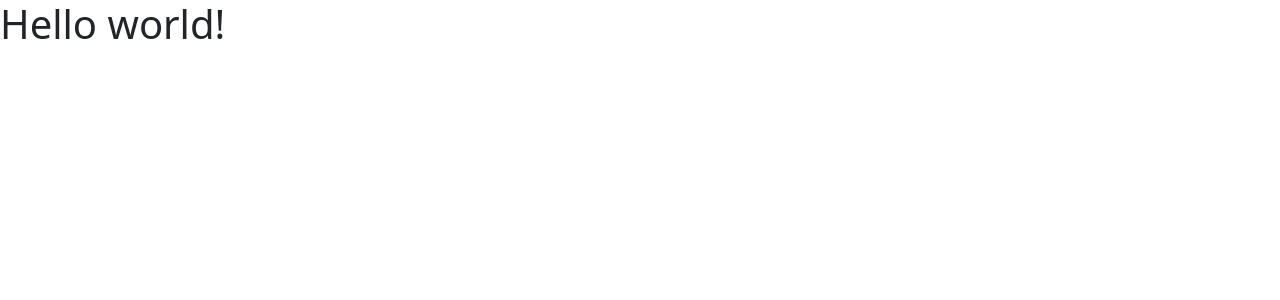
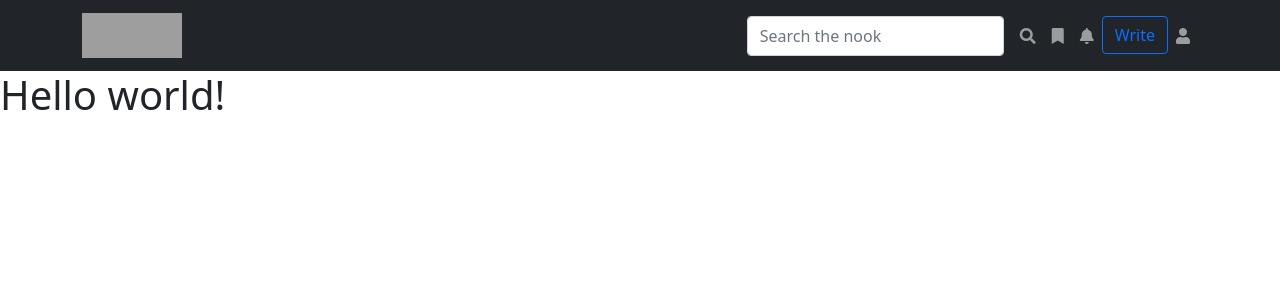
Before and after one commit to datonex/owl-nook, a Django app: page / in a window 1280 px wide. Shown: the top 300 px of the page. Run offline with Django 3.2, Linux system fonts and the light colour scheme; tables that the repository leaves empty hold one stand-in row (values such as "Sample post"); grey boxes are pictures that could not be loaded.

Commit message:
Add navbar to base template

```diff
--- a/static/css/style.css
+++ b/static/css/style.css
@@ -0,0 +1,4 @@
+.owlnook-logo {
+  width: 100px;
+  height: 45px;
+}
--- a/templates/base.html
+++ b/templates/base.html
@@ -29,7 +29,43 @@
   <body class="d-flex flex-column h-100 main-bg">
 
     <!-- Navigation -->
+    <nav class="navbar navbar-expand navbar-dark bg-dark">
+      <div class="container">
+        <a class="navbar-brand" href="#!">
+          <img src="{% static 'img/logo/png/logo-coral.png' %}" alt="Owl Nook" class="owlnook-logo">
+        </a>
+        <!-- user not authenticated -->
+        {% comment %} <div class="collapse navbar-collapse" id="navbarSupportedContent">
+          <ul class="navbar-nav ms-auto">
+            <li class="nav-item ms-3">
+              <a class="btn btn-primary" href="#" role="button">Login</a>
+            </li>
+            <li class="nav-item ms-3">
+              <a class="btn btn-outline-primary" href="#" role="button">Register</a>
+            </li>
+          </ul>
+        </div> {% endcomment %}
+        <!-- user is authenticated -->
+        <button class="navbar-toggler" type="button" data-bs-toggle="collapse" data-bs-target="#navbarSupportedContent" aria-controls="navbarSupportedContent" aria-expanded="false" aria-label="Toggle navigation">
+          <span class="navbar-toggler-icon"></span>
+        </button>
+          <div class="collapse navbar-collapse" id="navbarSupportedContent">
 
+            <ul class="navbar-nav ms-auto mb-2 mb-lg-0">
+              <li class="nav-item">
+                <form class="d-flex">
+                  <input class="form-control me-2" type="search" placeholder="Search the nook" aria-label="Search">
+                  <a class="nav-link" href="#"><i class="fa fa-search" aria-hidden="true"></i></a>
+                </form>
+              </li>
+              <li class="nav-item"><a class="nav-link" href="#"><i class="fa fa-bookmark" aria-hidden="true"></i></a></li>
+              <li class="nav-item"><a class="nav-link" href="#!"><i class="fa fa-bell" aria-hidden="true"></i></a></li>
+              <li class="nav-item"><a class="btn btn-outline-primary" href="#" role="button">Write</a></li>
+              <li class="nav-item"><a class="nav-link" href="#!"><i class="fa fa-user" aria-hidden="true"></i></a></li>
+            </ul>
+          </div>
+      </div>
+    </nav>
     <!-- Main Content -->
     <main class="flex-shrink-0 main-bg">
       {% block content %}{% endblock content %}
```
